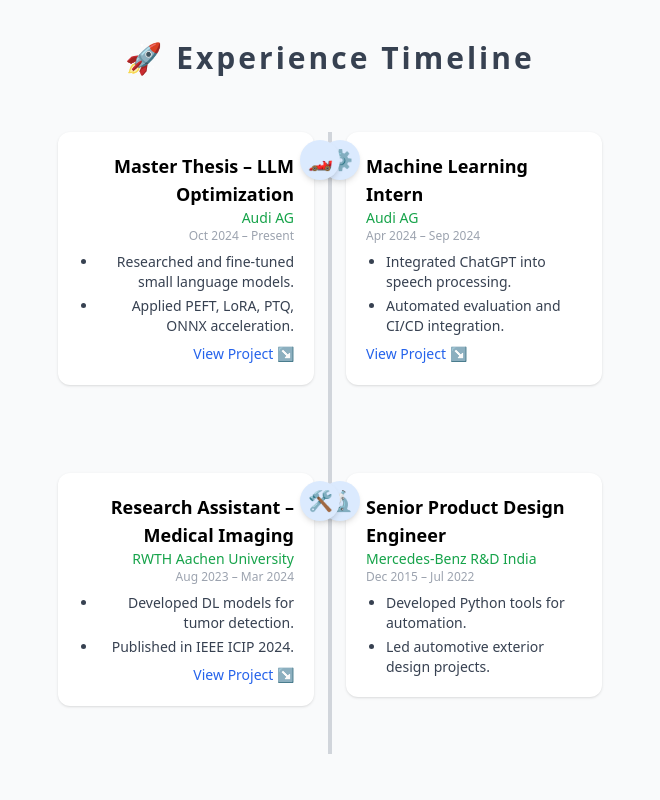
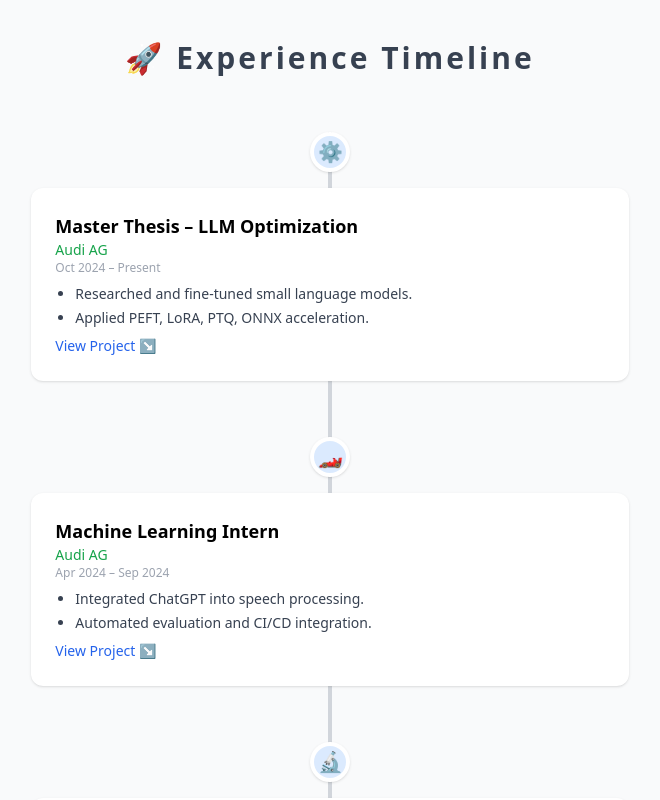
Before and after one commit to RoboMaroof/maroof-portfolio, a Next.js app: page / in a window 1280 px wide. Shown: the part 840-1640 px from the top of the page, without its empty margins (310-970 px from the left). Built offline with nearby package versions, Linux system fonts and the light colour scheme.

Commit message:
experience timeline improved

```diff
--- a/app/components/ExperienceSection.js
+++ b/app/components/ExperienceSection.js
@@ -9,28 +9,21 @@
   return '🛠️'
 }
 
-const TimelineItem = ({ title, company, date, points, projectId, isLeft }) => (
+const TimelineItem = ({ title, company, date, points, projectId, icon }) => (
   <motion.div
     initial={{ opacity: 0, y: 50 }}
     whileInView={{ opacity: 1, y: 0 }}
     transition={{ duration: 0.6 }}
     viewport={{ once: true }}
-    className={`relative w-full md:w-1/2 px-4 mb-12`}
-    style={{
-      justifySelf: isLeft ? 'end' : 'start',
-      textAlign: isLeft ? 'right' : 'left',
-    }}
+    className="relative flex flex-col items-center w-full"
   >
-    {/* Icon */}
-    <div
-      className={`absolute top-2 w-10 h-10 bg-blue-100 text-blue-700 rounded-full text-xl flex items-center justify-center shadow-md z-10 ${
-        isLeft ? 'right-[-30px]' : 'left-[-30px]'
-      }`}
-    >
-      {getIcon(title)}
+    {/* Centered Icon on Timeline */}
+    <div className="z-10 w-10 h-10 flex items-center justify-center text-xl bg-blue-100 text-blue-700 rounded-full border-4 border-white shadow mb-4">
+      {icon}
     </div>
 
-    <div className="bg-white rounded-xl shadow p-5 max-w-md">
+    {/* Experience Card */}
+    <div className="bg-white rounded-xl shadow p-6 w-full md:w-2/3">
       <h3 className="text-lg font-bold">{title}</h3>
       <p className="text-sm text-green-600">{company}</p>
       <p className="text-xs text-gray-400 mb-2">{date}</p>
@@ -65,6 +58,7 @@
         'Applied PEFT, LoRA, PTQ, ONNX acceleration.',
       ],
       projectId: 'llm-optimization',
+      icon: '⚙️',
     },
     {
       title: "Machine Learning Intern",
@@ -75,6 +69,7 @@
         'Automated evaluation and CI/CD integration.',
       ],
       projectId: 'chatgpt-tts',
+      icon: '🏎️',
     },
     {
       title: "Research Assistant – Medical Imaging",
@@ -85,6 +80,7 @@
         'Published in IEEE ICIP 2024.',
       ],
       projectId: 'renal-cancer',
+      icon: '🔬',
     },
     {
       title: "Senior Product Design Engineer",
@@ -94,6 +90,7 @@
         'Developed Python tools for automation.',
         'Led automotive exterior design projects.',
       ],
+      icon: '🛠️',
     },
   ]
 
@@ -102,13 +99,17 @@
       <h2 className="text-3xl font-bold text-center mb-14 tracking-widest text-gray-700">
         🚀 Experience Timeline
       </h2>
-      <div className="relative max-w-6xl mx-auto grid grid-cols-1 md:grid-cols-2 gap-y-10">
-        {/* Vertical Line */}
-        <div className="hidden md:block absolute top-0 left-1/2 transform -translate-x-0.5 w-1 h-full bg-gray-300 z-0" />
 
-        {experiences.map((exp, index) => (
-          <TimelineItem key={index} {...exp} isLeft={index % 2 === 0} />
-        ))}
+      {/* Timeline Line */}
+      <div className="relative max-w-4xl mx-auto flex flex-col items-center">
+        <div className="absolute top-0 left-1/2 transform -translate-x-1/2 w-1 h-full bg-gray-300 z-0" />
+
+        {/* Timeline Items */}
+        <div className="flex flex-col gap-14 z-10 w-full items-center">
+          {experiences.map((exp, index) => (
+            <TimelineItem key={index} {...exp} />
+          ))}
+        </div>
       </div>
     </section>
   )
```
